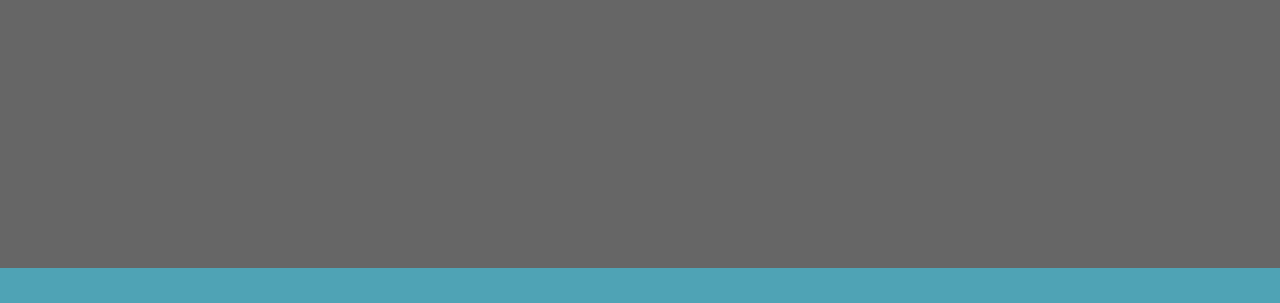
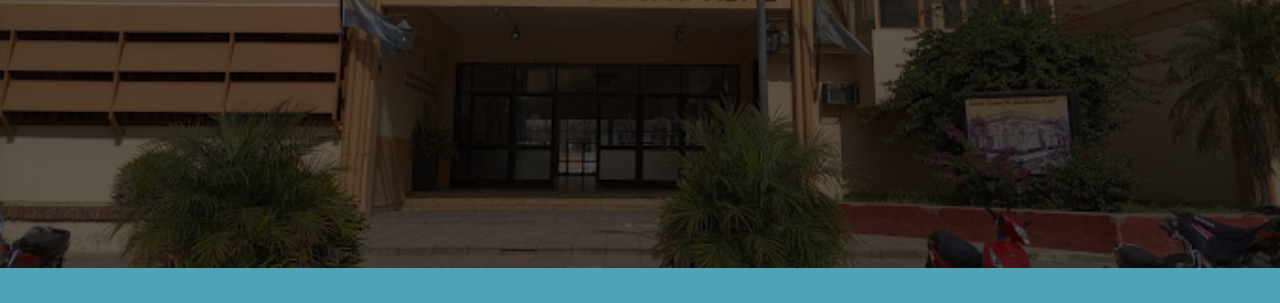
Before and after one commit to CodeCami/InformaticaExpo2024, a plain HTML site: page index.html in a window 1280 px wide. Shown: the part 372-675 px from the top of the page. Drawn offline with nearby package versions, Linux system fonts and the light colour scheme; the site is published under a folder, as on GitHub Pages, so addresses that start at the root find nothing.

Commit message:
Update styles.css

```diff
--- a/styles.css
+++ b/styles.css
@@ -21,7 +21,7 @@ body {
     color: white;
     text-align: center;
     overflow: hidden;
-    background: url('/img/bannerescuela.jpg') no-repeat center center/cover;
+    background: url('img/bannerescuela.jpg') no-repeat center center/cover;
 }
 
 #hero::before {
```
